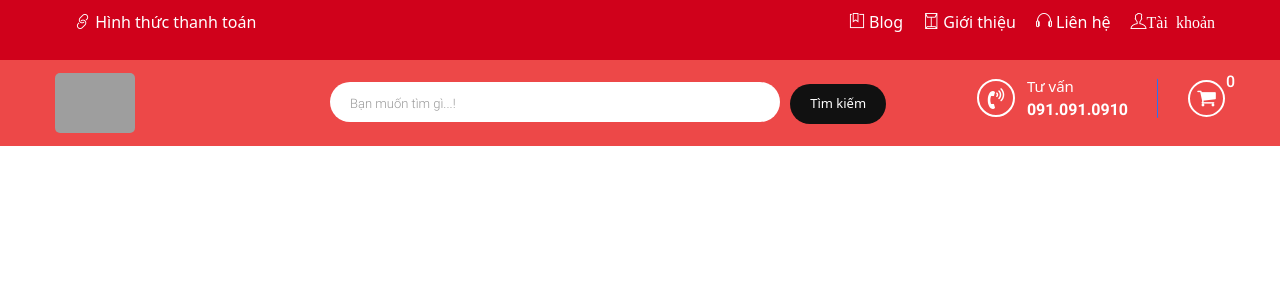
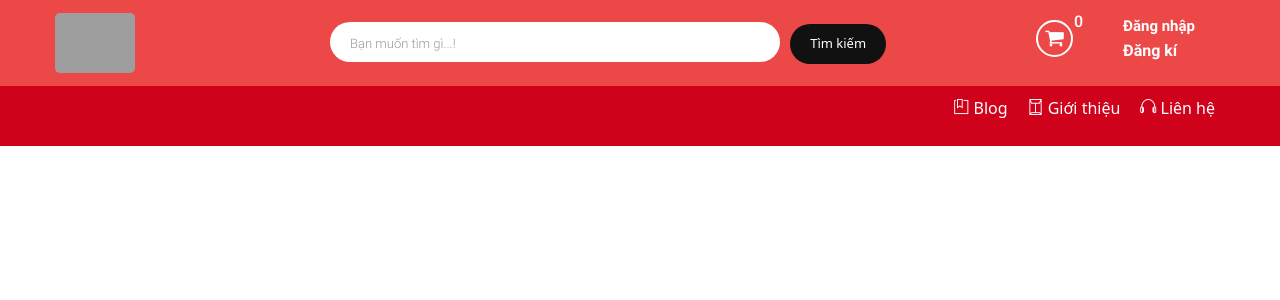
Before and after one commit to locnbk2002/web_programming, a PHP site: page /STORE/layout/header.php in a window 1280 px wide. Shown: the top 300 px of the page. Run offline with PHP 8.4, Linux system fonts and the light colour scheme; grey boxes are pictures that could not be loaded.

Commit message:
change header

```diff
--- a/Source_code/layout/header.php
+++ b/Source_code/layout/header.php
@@ -26,57 +26,8 @@
 <body>
     <div id="site">
         <div id="container">
-            <div id="header-wp">
-                <div id="head-top" class="clearfix">
-                    <div class="wp-inner">
-                        <a href="" title="" id="payment-link" class="fl-left">
-
-                            <span class="ti-link"></span> Hình thức thanh toán</a>
-                        <div id="main-menu-wp" class="fl-right">
-                            <ul id="main-menu" class="clearfix">
-                                <li>
-                                    <a href="?modules=blogs&action=list" title="">
-                                        <span class="ti-bookmark-alt"></span> Blog
-                                    </a>
-                                </li>
-                                <li>
-                                    <a href="?modules=contacts&action=introduce" title="">
-                                        <span class="ti-envelope"></span>
-                                        Giới thiệu</a>
-                                </li>
-                                <li>
-                                    <a href="?modules=contacts&action=contact" title="">
-                                        <span class="ti-headphone"></span>
-                                        Liên hệ</a>
-                                </li>
-
-                                <li>
-                                    <?php if (isset($_SESSION['is_login'])) {
-                                    ?>
-                                    <a href="admin" title="">
-                                        <?php if (!empty($_SESSION['fullname'])) echo $_SESSION['fullname'];?>
-                                    </a>
-                                    <?php
-                                    } else {
-                                    ?>
-                                    <a href="?modules=users&action=index" title="">
-                                        <?php if (!empty($_SESSION['fullname'])) echo $_SESSION['fullname'];
-                                                                                        else echo "<span class=\"ti-user\">"."Tài khoản"."</span>"; ?>
-                                    </a>
-                                    <?php }; ?>
-                                </li>
-                                <?php if (!empty($_SESSION['fullname'])) { ?>
-                                <li>
-                                    <a href="?modules=users&action=logout" title="">(Đăng xuất)</a>
-                                </li>
-                                <?php }; ?>
-                                <a style="display: inline;" href=""></a>
-                            </ul>
-                        </div>
-                    </div>
-                </div>
-                <!-- Bar search header -->
-                <div id="head-body" class="clearfix">
+            <!-- Bar search header -->
+            <div id="head-body" class="clearfix">
                     <div class="wp-inner">
                         <a href="?modules=home" title="" id="logo" class="fl-left"><img
                                 src="public/images/smart-mobi2.png" style="height: 60px; border-radius: 5px" /></a>
@@ -88,16 +39,38 @@
 
                         </div>
                         <div id="action-wp" class="fl-right">
-                            <div id="advisory-wp" class="fl-left">
-                                <span class="title">Tư vấn</span>
-                                <span class="phone">091.091.0910</span>
+
+                            <div id="btn-respon" class="fl-right"><i class="fa fa-bars" aria-hidden="true"></i></div>
+                            <div id="advisory-wp" class="fl-right">
+                                <span class="title">
+                                    <?php if (isset($_SESSION['is_login'])) {
+                                    ?>
+                                    <a href="admin" title="">
+                                        <?php if (!empty($_SESSION['fullname'])) echo $_SESSION['fullname'];?>
+                                    </a>
+                                    <?php
+                                    } else {
+                                    ?>
+                                    <a href="?modules=users&action=index" title="">
+                                        <?php if (!empty($_SESSION['fullname'])) echo $_SESSION['fullname'];
+                                                                                        else echo "<span class=\"\">"."Đăng nhập"."</span>"; ?>
+                                    </a>
+                                    <?php }; ?>
+                                </span>
+                                <span class="phone">
+                                <?php if (!empty($_SESSION['fullname'])) { ?>
+                                    <a href="?modules=users&action=logout" title="">Đăng xuất</a>
+                                <?php
+                                } else { ?>
+                                    <a href="?modules=users&action=index" title="">Đăng kí</a>
+                                <?php }; ?>
+                                </span>
                             </div>
-                            <div id="btn-respon" class="fl-right"><i class="fa fa-bars" aria-hidden="true"></i></div>
                             <a href="?page=cart" title="giỏ hàng" id="cart-respon-wp" class="fl-right">
                                 <i class="fa fa-shopping-cart" aria-hidden="true"></i>
                                 <span id="num">2</span>
                             </a>
-                            <div id="cart-wp" class="fl-right">
+                            <div id="cart-wp" class="fl-left">
                                 <div id="btn-cart">
                                     <i class="fa fa-shopping-cart" aria-hidden="true"></i>
                                     <span id="num">
@@ -152,5 +125,37 @@
                     </div>
                 </div>
                 <!-- Bar search header -->
+            <div id="header-wp">
+                <div id="head-top" class="clearfix">
+                    <div class="wp-inner">
+
+                        <div id="main-menu-wp" class="fl-right">
+                            <ul id="main-menu" class="clearfix">
+                                <li>
+                                    <a href="?modules=blogs&action=list" title="">
+                                        <span class="ti-bookmark-alt"></span> Blog
+                                    </a>
+                                </li>
+                                <li>
+                                    <a href="?modules=contacts&action=introduce" title="">
+                                        <span class="ti-envelope"></span>
+                                        Giới thiệu</a>
+                                </li>
+                                <li>
+                                    <a href="?modules=contacts&action=contact" title="">
+                                        <span class="ti-headphone"></span>
+                                        Liên hệ</a>
+                                </li>
+
+                                <li>
+
+                                </li>
+
+                                <a style="display: inline;" href=""></a>
+                            </ul>
+                        </div>
+                    </div>
+                </div>
+
 
             </div>
--- a/Source_code/public/css/import/header.css
+++ b/Source_code/public/css/import/header.css
@@ -1,34 +1,54 @@
 /*HEADER*/
-#head-top{ background: rgb(208, 1, 27);} /*26afd9*/
-#head-top #main-menu li{ float: left;}
-#head-top #payment-link{
+#head-top {
+    background: rgb(208, 1, 27);
+}
+
+/*26afd9*/
+#head-top #main-menu li {
+    float: left;
+}
+
+#head-top #payment-link {
     position: relative;
     display: block;
     color: #fff;
     padding: 10px 0px 10px 20px;
 }
-#head-top #payment-link:before{
+
+#head-top #payment-link:before {
     position: absolute;
     font-family: 'FontAwesome';
     top: 10px;
     left: 0;
 }
-#head-top #main-menu li a{
+
+#head-top #main-menu li a {
     display: block;
     color: #fff;
     padding: 10px 10px;
 }
-#head-top #main-menu li:last-child a{ padding-right: 0!important;}
-#head-body{ background: rgb(237, 72, 72);}
-#head-body #logo{
+
+#head-top #main-menu li:last-child a {
+    padding-right: 0 !important;
+}
+
+#head-body {
+    background: rgb(237, 72, 72);
+}
+
+#head-body #logo {
     display: block;
     text-transform: uppercase;
     font-family: 'Roboto Medium';
     color: #fff;
     padding: 13px 0px;
 }
-#head-body #search-wp{ padding: 22px 0px 22px 195px;}
-#head-body #search-wp #s{
+
+#head-body #search-wp {
+    padding: 22px 0px 22px 195px;
+}
+
+#head-body #search-wp #s {
     display: inline-block;
     width: 450px;
     border: none;
@@ -38,7 +58,8 @@
     height: 40px;
     border-radius: 30px;
 }
-#head-body #search-wp #sm-s{
+
+#head-body #search-wp #sm-s {
     position: relative;
     left: -4px;
     display: inline-block;
@@ -53,12 +74,17 @@
     border-radius: 30px;
     margin-left: 10px;
 }
-#head-body #search-wp #sm-s:hover{ background: #444444;}
-#advisory-wp{
+
+#head-body #search-wp #sm-s:hover {
+    background: #444444;
+}
+
+#advisory-wp {
     position: relative;
     padding: 15px 30px 15px 50px;
 }
-#advisory-wp:before{
+
+/* #advisory-wp:before {
     position: absolute;
     content: '\f2a0';
     font-family: 'FontAwesome';
@@ -74,7 +100,8 @@
     text-align: center;
     transform: translateY(-50%);
 }
-#advisory-wp:after{
+
+#advisory-wp:after {
     position: absolute;
     content: '';
     width: 1px;
@@ -83,21 +110,36 @@
     top: 50%;
     right: 0;
     transform: translateY(-50%);
-}
-#advisory-wp span{
+} */
+
+#advisory-wp span {
     position: relative;
     display: block;
     color: #fff;
 }
-#advisory-wp .title{ font-size: 15px;}
-#advisory-wp .phone{ font-family: 'Roboto Bold'; font-size: 16px;}
-#cart-wp, #cart-respon-wp{
+
+#advisory-wp .title a {
+    font-family: 'Roboto Bold';
+    font-size: 15px;
+    color: #fff
+}
+
+#advisory-wp .phone a {
+    font-family: 'Roboto Bold';
+    font-size: 16px;
+    color: #fff;
+}
+
+#cart-wp,
+#cart-respon-wp {
     position: relative;
     display: block;
     color: #fff;
     padding: 20px 0px 20px 30px;
 }
-#cart-wp i, #cart-respon-wp i{
+
+#cart-wp i,
+#cart-respon-wp i {
     font-size: 20px;
     width: 37px;
     height: 37px;
@@ -106,16 +148,26 @@
     border: 2px solid #fff;
     border-radius: 50%;
 }
-#cart-wp #num, #cart-respon-wp #num{
+
+#cart-wp #num,
+#cart-respon-wp #num {
     position: absolute;
     top: 10px;
     right: -10px;
     font-size: 16px;
     font-family: 'Roboto Medium';
 }
-#cart-respon-wp{ display: none;}
-#cart-wp{ position: relative; cursor: pointer;}
-#cart-wp #dropdown{
+
+#cart-respon-wp {
+    display: none;
+}
+
+#cart-wp {
+    position: relative;
+    cursor: pointer;
+}
+
+#cart-wp #dropdown {
     visibility: hidden;
     opacity: 0;
     position: absolute;
@@ -132,45 +184,70 @@
     -o-transition: all .3s ease;
     z-index: 1000;
 }
-#cart-wp:hover #dropdown{
+
+#cart-wp:hover #dropdown {
     top: 70px;
     opacity: 1;
     visibility: visible;
     border-radius: 10px;
 }
-#cart-wp .list-cart{ margin-bottom: 15px;}
-#cart-wp .list-cart li{
+
+#cart-wp .list-cart {
+    margin-bottom: 15px;
+}
+
+#cart-wp .list-cart li {
     padding-bottom: 5px;
     margin-bottom: 5px;
     border-bottom: 1px solid #ddd;
 }
-#cart-wp .list-cart li:last-child{
-    margin-bottom: 0!important;
+
+#cart-wp .list-cart li:last-child {
+    margin-bottom: 0 !important;
     border-bottom: none;
-    padding-bottom: 0!important;
+    padding-bottom: 0 !important;
 }
-#cart-wp .list-cart .thumb{ width: 25%;}
-#cart-wp .list-cart .info{ width: 75%; padding-left: 15px;}
-#cart-wp #dropdown .desc{ margin-bottom: 15px; color: #333;}
-#cart-wp #dropdown .desc span{ color: #26afd9; font-family: 'Roboto Medium';}
-#cart-wp #dropdown .list-cart .info .product-name{
+
+#cart-wp .list-cart .thumb {
+    width: 25%;
+}
+
+#cart-wp .list-cart .info {
+    width: 75%;
+    padding-left: 15px;
+}
+
+#cart-wp #dropdown .desc {
+    margin-bottom: 15px;
+    color: #333;
+}
+
+#cart-wp #dropdown .desc span {
+    color: #26afd9;
+    font-family: 'Roboto Medium';
+}
+
+#cart-wp #dropdown .list-cart .info .product-name {
     display: block;
     font-size: 13px;
     color: #333;
 }
-#cart-wp #dropdown .list-cart .info .price{
+
+#cart-wp #dropdown .list-cart .info .price {
     display: block;
     font-family: 'Roboto Medium';
     font-size: 15px;
     color: #333;
 }
-#cart-wp #dropdown .list-cart .info .qty{
+
+#cart-wp #dropdown .list-cart .info .qty {
     display: block;
     font-size: 13px;
     font-family: 'Roboto Light';
     color: #999;
 }
-#cart-wp #dropdown .total-price{
+
+#cart-wp #dropdown .total-price {
     text-transform: uppercase;
     font-family: 'Roboto Medium';
     font-size: 15px;
@@ -178,7 +255,8 @@
     color: #000;
     line-height: normal;
 }
-#cart-wp #dropdown .action-cart a{
+
+#cart-wp #dropdown .action-cart a {
     display: block;
     padding: 5px 20px;
     font-family: 'Roboto Bold';
@@ -186,7 +264,22 @@
     font-size: 12px;
 }
 
-#cart-wp #dropdown .action-cart a.view-cart{ background: #ddd; color: #333;border-radius: 5px;}
-#cart-wp #dropdown .action-cart a.checkout{ background: #26afd9; color: #fff;border-radius: 5px;}
-#cart-wp #dropdown .action-cart a.view-cart:hover{ background: #ccc;}
-#cart-wp #dropdown .action-cart a.checkout:hover{ background: #26d9c1;}
+#cart-wp #dropdown .action-cart a.view-cart {
+    background: #ddd;
+    color: #333;
+    border-radius: 5px;
+}
+
+#cart-wp #dropdown .action-cart a.checkout {
+    background: #26afd9;
+    color: #fff;
+    border-radius: 5px;
+}
+
+#cart-wp #dropdown .action-cart a.view-cart:hover {
+    background: #ccc;
+}
+
+#cart-wp #dropdown .action-cart a.checkout:hover {
+    background: #26d9c1;
+}
```
